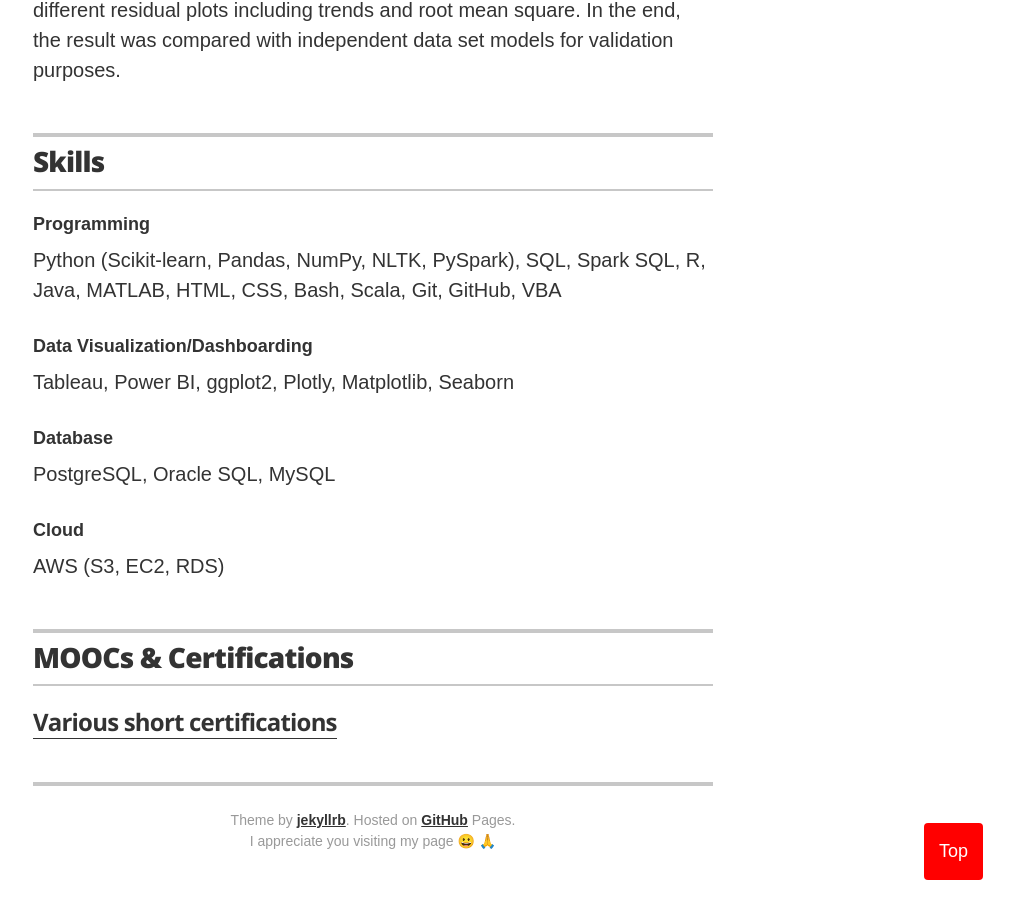
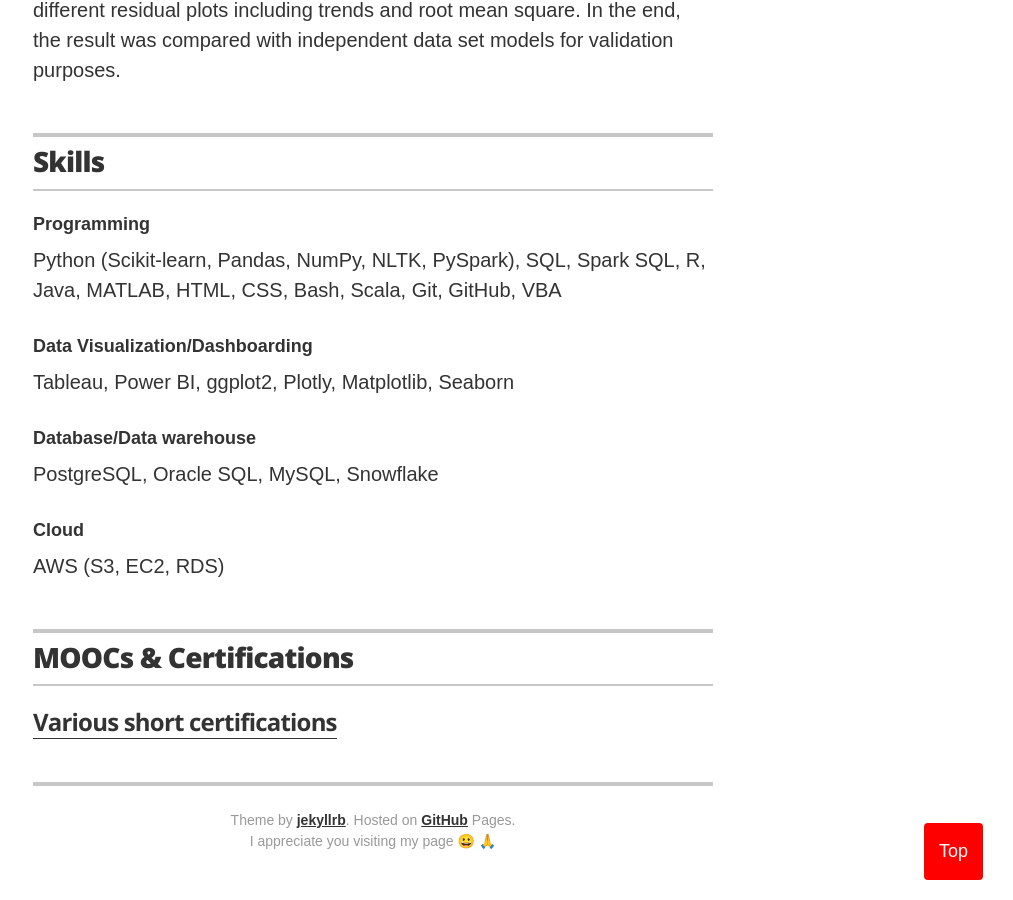
Before and after one commit to ttariqaziz/ttariqaziz.github.io, a Jekyll site: the page built from index.html, in a window 1280 px wide and 900 px high, scrolled down 4240 px. Shown: the whole window, without its empty margins (267-1280 px from the left). Built offline with Jekyll 4.4.1, drawn with Linux system fonts in a browser that asks for light colours.

Commit message:
Update skills.yml

```diff
--- a/_data/skills.yml
+++ b/_data/skills.yml
@@ -8,8 +8,8 @@
   description: Tableau, Power BI, ggplot2, Plotly, Matplotlib, Seaborn
 
 # Database
-- skill: Database
-  description: PostgreSQL, Oracle SQL, MySQL
+- skill: Database/Data warehouse
+  description: PostgreSQL, Oracle SQL, MySQL, Snowflake
 
 # Cloud
 - skill: Cloud
@@ -20,4 +20,4 @@
 #  description: word
 #  description: excel
 #  description: outlook
-#  description: powerpoint
+#  description: PowerPoint
```
